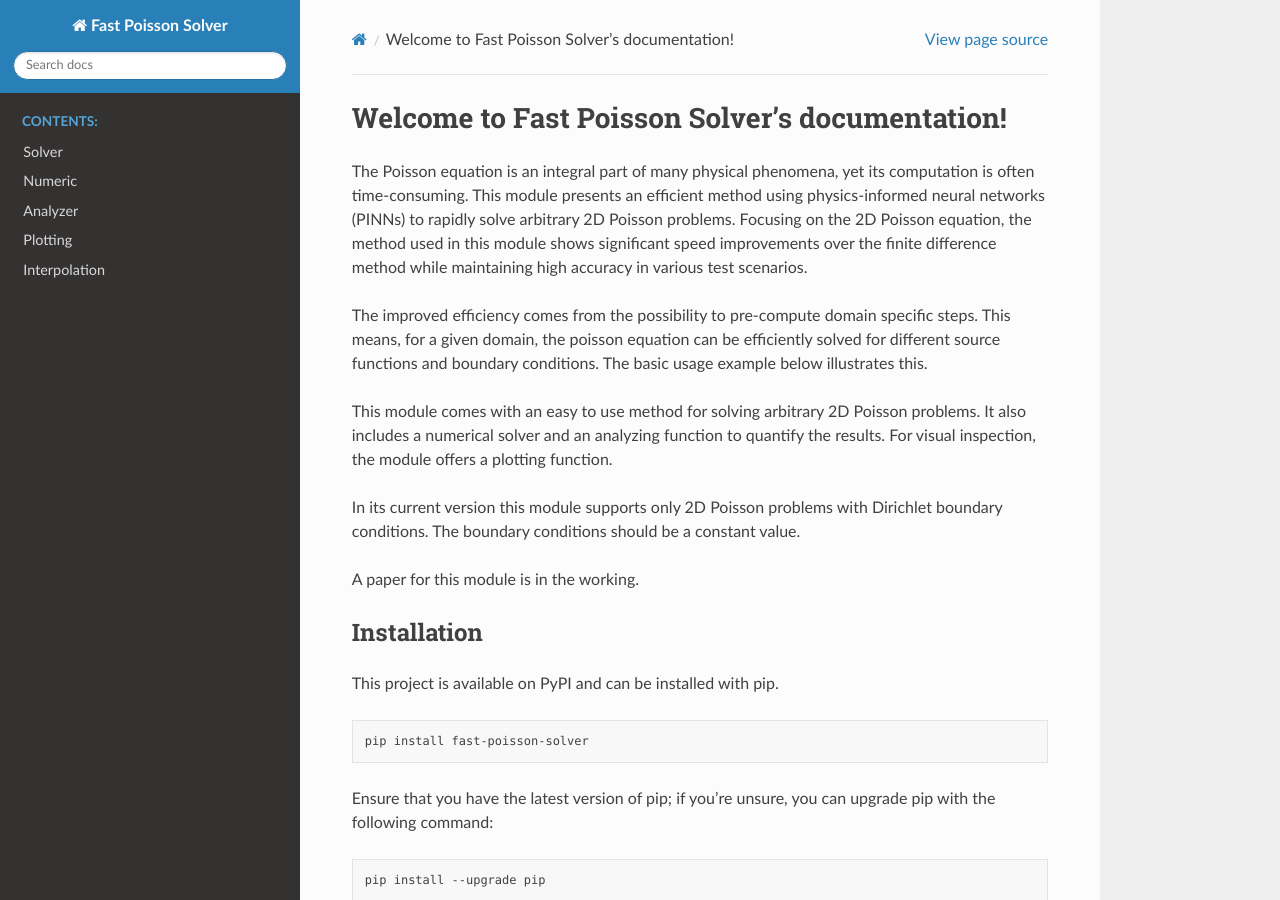
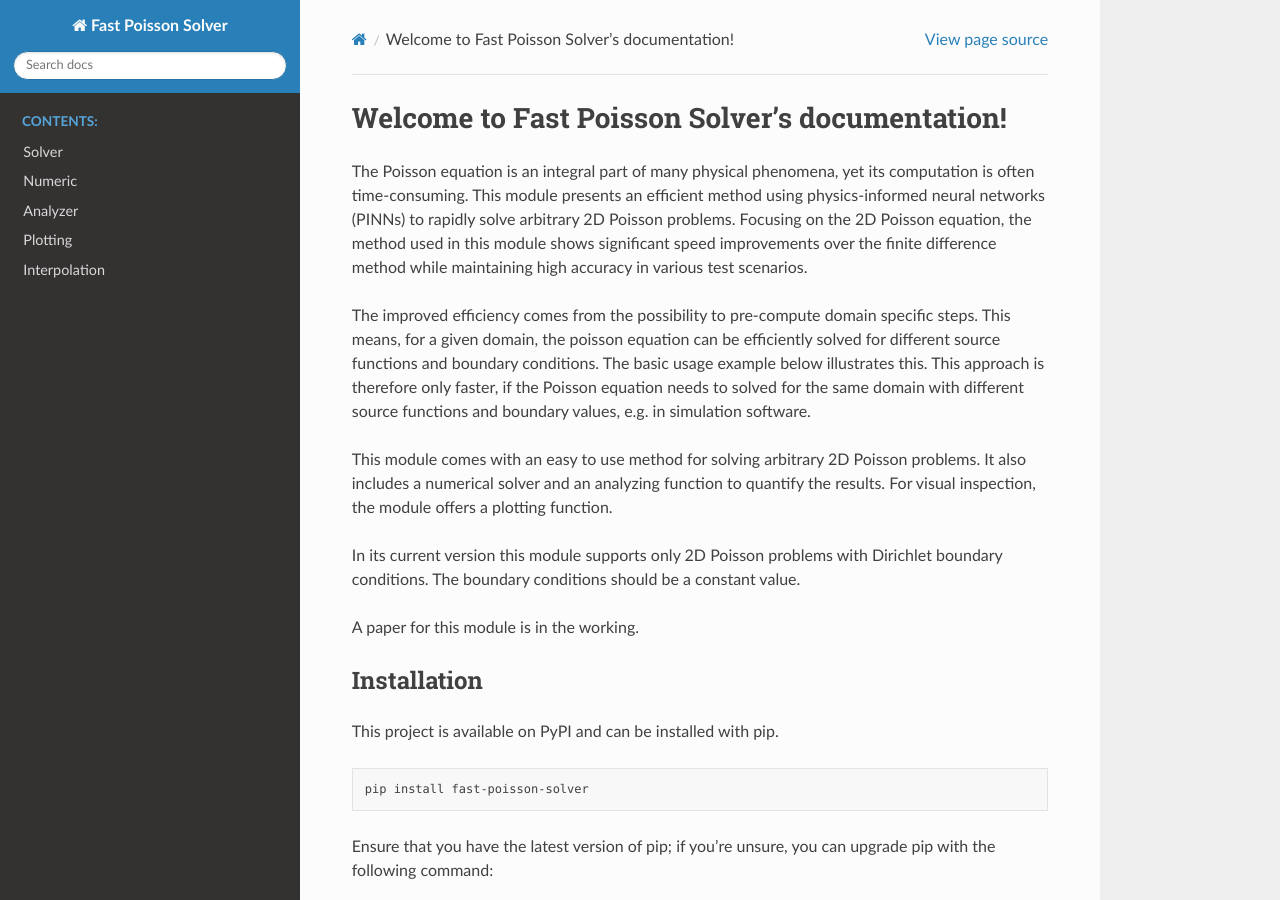
Before and after one commit to matthiasnwt/fast-poisson-solver, a Sphinx documentation site: the page built from docs/index.rst, in a window 1280 px wide and 900 px high. Built offline with Sphinx 7.4.7 and the Read the Docs theme 2.0.0, drawn with Linux system fonts in a browser that asks for light colours.

Commit message:
remove requirements file

```diff
--- a/docs/index.rst
+++ b/docs/index.rst
@@ -12,6 +12,7 @@ method while maintaining high accuracy in various test scenarios.
 The improved efficiency comes from the possibility to pre-compute domain specific steps.
 This means, for a given domain, the poisson equation can be efficiently solved for different source functions and boundary conditions.
 The basic usage example below illustrates this.
+This approach is therefore only faster, if the Poisson equation needs to solved for the same domain with different source functions and boundary values, e.g. in simulation software.
 
 This module comes with an easy to use method for solving arbitrary 2D Poisson problems.
 It also includes a numerical solver and an analyzing function to quantify the results.
```
Also changed, not shown: README.md (+2 -0 lines), requirements.txt (deleted, +0 -8 lines).
